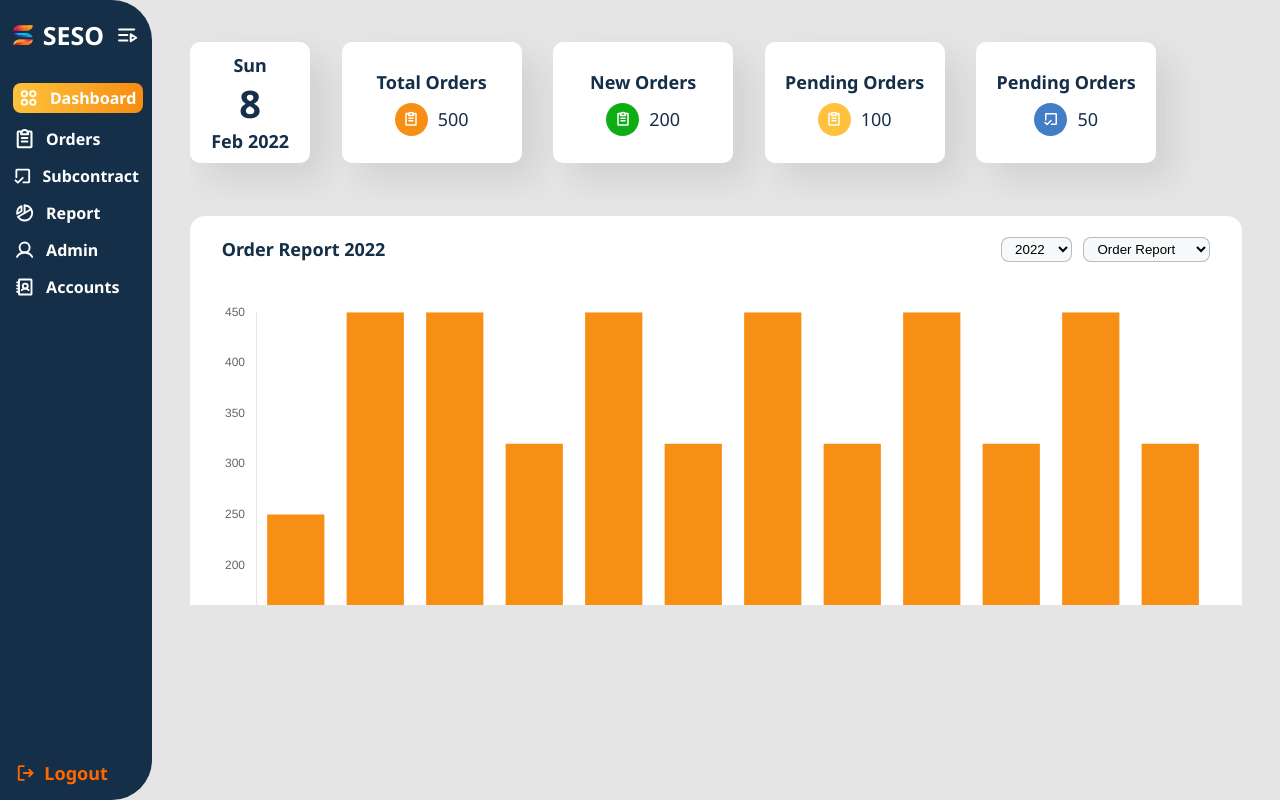
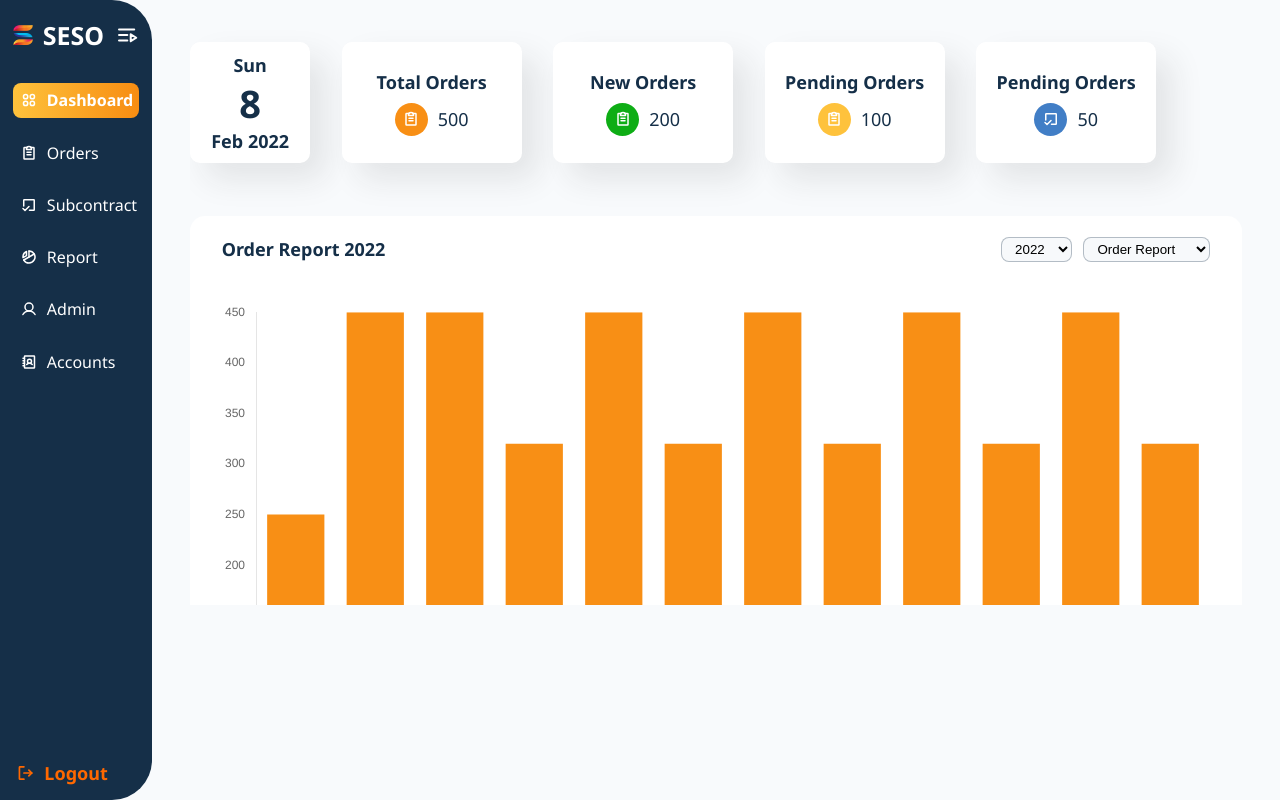
Before and after one commit to manu293/seso, a React (Create React App) app: page /dashboard in a window 1280 px wide. Built offline with nearby package versions, Linux system fonts and the light colour scheme.

Commit message:
Fixed dashbaord styles

```diff
--- a/src/components/navbar.js
+++ b/src/components/navbar.js
@@ -78,23 +78,31 @@ const Navbar = () => {
             <div className="navContainer">
 
                 <div className={(activePath === "dashboard") ? "navItemActiveContainer" : "navItemContainer"}>
-                    <CirclesFour size={20} weight="bold" color="#fff" className="navbarThirdPartIcon" />
-                    <p className="navItemText">Dashboard</p>
+                    <div className={(activePath === "dashboard") ? "navActivePadding" : "navInactivePadding"}>
+                        <CirclesFour size={16} weight="bold" color="#fff" className="navbarThirdPartIcon" />
+                        <p className={(activePath === "dashboard") ? "navItemActiveText" : "navItemText"}>Dashboard</p>
+                    </div>
                 </div>
 
                 <div className={(activePath === "orders") ? "navItemActiveContainer navItemMargin" : "navItemContainer navItemMargin"}>
-                    <ClipboardText size={22} weight="bold" color="#fff" className="navbarThirdPartIcon" />
-                    <p className="navItemText">Orders</p>
+                    <div className={(activePath === "orders") ? "navActivePadding" : "navInactivePadding"}>
+                        <ClipboardText size={16} weight="bold" color="#fff" className="navbarThirdPartIcon" />
+                        <p className={(activePath === "orders") ? "navItemActiveText" : "navItemText"}>Orders</p>
+                    </div>
                 </div>
 
                 <div className={(activePath === "subcontract") ? "navItemActiveContainer navItemMargin" : "navItemContainer navItemMargin"}>
-                    <CheckSquareOffset size={20} weight="bold" color="#fff" className="navbarThirdPartIcon" />
-                    <p className="navItemText">Subcontract</p>
+                    <div className={(activePath === "subcontract") ? "navActivePadding" : "navInactivePadding"}>
+                        <CheckSquareOffset size={16} weight="bold" color="#fff" className="navbarThirdPartIcon" />
+                        <p className={(activePath === "subcontract") ? "navItemActiveText" : "navItemText"}>Subcontract</p>
+                    </div>
                 </div>
 
                 <div className={(activePath === "report") ? "navItemActiveContainer navItemMargin" : "navItemContainer navItemMargin"}>
-                    <ChartPieSlice size={20} weight="bold" color="#fff" className="navbarThirdPartIcon" />
-                    <p className="navItemText">Report</p>
+                    <div className={(activePath === "orders") ? "navActivePadding" : "navInactivePadding"}>
+                        <ChartPieSlice size={16} weight="bold" color="#fff" className="navbarThirdPartIcon" />
+                        <p className={(activePath === "report") ? "navItemActiveText" : "navItemText"}>Report</p>
+                    </div>
                 </div>
 
                 {   (activePath === "report") &&
@@ -114,15 +122,17 @@ const Navbar = () => {
                 }
 
                 <div className={(activePath === "admin") ? "navItemActiveContainer navItemMargin" : "navItemContainer navItemMargin"}>
-                    <User size={20} weight="bold" color="#fff" className="navbarThirdPartIcon" />
-                    <p className="navItemText">Admin</p>
+                    <div className={(activePath === "orders") ? "navActivePadding" : "navInactivePadding"}>
+                        <User size={16} weight="bold" color="#fff" className="navbarThirdPartIcon" />
+                        <p className={(activePath === "admin") ? "navItemActiveText" : "navItemText"}>Admin</p>
+                    </div>
                 </div>
 
                 {   (activePath === "admin") &&
                     (
                         <ul className="navSubListContainer">
                             <li className="navSubItemText">
-                            <div className="navItemCircle" /> &nbsp; Company
+                                <div className="navItemCircle" /> &nbsp; Company
                             </li>
                             <li className="navSubItemText">
                                 <div className="navItemCircle" /> &nbsp; Customer
@@ -141,8 +151,10 @@ const Navbar = () => {
                 }
 
                 <div className={(activePath === "accounts") ? "navItemActiveContainer navItemMargin" : "navItemContainer navItemMargin"}>
-                    <AddressBook size={20} weight="bold" color="#fff" className="navbarThirdPartIcon" />
-                    <p className="navItemText">Accounts</p>
+                    <div className={(activePath === "accounts") ? "navActivePadding" : "navInactivePadding"}>
+                        <AddressBook size={16} weight="bold" color="#fff" className="navbarThirdPartIcon" />
+                        <p className={(activePath === "accounts") ? "navItemActiveText" : "navItemText"}>Accounts</p>
+                    </div>
                 </div>
 
                 {   (activePath === "accounts") &&
@@ -162,7 +174,7 @@ const Navbar = () => {
 
             <div className="navbarFooterContainer">
                 <SignOut
-                    size={20}
+                    size={18}
                     weight="bold"
                     color="#FF6800"
                     className="navbarThirdPartIcon"
--- a/src/pages/dashboard.js
+++ b/src/pages/dashboard.js
@@ -163,15 +163,17 @@ const Dashboard = () => {
                                         }
                                     }
                                 }}
-                                data={{
-                                    labels: ["Jan", "Feb", "Mar", "Apr", "May", "Jun", "Jul", "Aug", "Sep","Oct", "Nov", "Dec"],
-                                    datasets: [
+                                data={
                                         {
-                                            backgroundColor: "#F88F15",
-                                            data: [250, 450, 450, 320, 450, 320, 450, 320, 450,320, 450, 320],
-                                        }
-                                    ]
-                                }}
+                                        labels: ["Jan", "Feb", "Mar", "Apr", "May", "Jun", "Jul", "Aug", "Sep","Oct", "Nov", "Dec"],
+                                        datasets: [
+                                            {
+                                                backgroundColor: "#F88F15",
+                                                data: [250, 450, 450, 320, 450, 320, 450, 320, 450,320, 450, 320],
+                                            }
+                                        ],
+                                    }
+                                }
                             />
                         </div>
                     </div>
--- a/src/styles/dashboard.css
+++ b/src/styles/dashboard.css
@@ -172,7 +172,7 @@
     display: flex;
     width: 100%;
     margin: 2% 0;
-    background-color: #E5E5E5;
+    background-color: #F8FAFC;
 }
 
 .priorityContainer {
--- a/src/styles/index.css
+++ b/src/styles/index.css
@@ -6,7 +6,7 @@
   margin: 0;
   padding: 0;
   box-sizing: inherit;
-  background-color: #E5E5E5;
+  background-color: #F8FAFC;
 }
 
 .linkStyle {
--- a/src/styles/navbar.css
+++ b/src/styles/navbar.css
@@ -30,27 +30,20 @@
     background-color: inherit;
 }
 
-.navItemContainer {
-    display: flex;
-    flex-direction: row;
-    width: 100%;
-    align-items: center;
-    background-color: #152F48;
-}
-
 .navItemMargin {
-    margin-top: 12%;
+    margin-top: 14%;
 }
 
 .navSubItemText {
-    font-size: 14px;
+    font-size: 12px;
     color: #fff;
     font-weight: 600;
     font-family: 'Noto Sans', sans-serif;
     margin-top: 8%;
     display: flex;
     align-items: center;
-
+    background-color: inherit;
+    padding: 3% 5%;
 }
 
 .navSubListContainer {
@@ -58,6 +51,7 @@
     flex-direction: column;
     width: 100%;
     list-style: none;
+    background-color: inherit;
 }
 
 .navItemCircle {
@@ -78,21 +72,48 @@
 
 
 .navItemActiveContainer {
-    display: flex;
-    flex-direction: row;
-    width: 100%;
-    align-items: center;
     background: linear-gradient(89.8deg, #FEC23C 0.09%, #F78D12 99.77%);
     border-radius: 8px;
-    padding: 3% 0 3% 3%;
+}
+
+.navActivePadding {
+    padding: 5% 3%;
+    display: flex;
+    width: 100%;
+    justify-content: "center";
+    align-items: center;
+    background-color: inherit;
+}
+
+.navInactivePadding {
+    padding: 5% 3%;
+    display: flex;
+    width: 100%;
+    justify-content: "center";
+    align-items: center;
+    background-color: inherit;
+}
+
+.navItemContainer {
+    background-color: #152F48;
 }
 
 .navItemText {
     font-size: 16px;
     color: #fff;
-    font-weight: 600;
+    font-weight: 500;
     font-family: 'Noto Sans', sans-serif;
-    padding-left: 8%;
+    padding-left: 5%;
+    background-color: inherit;
+    width: 80%;
+}
+
+.navItemActiveText {
+    font-size: 16px;
+    color: #fff;
+    font-weight: bolder;
+    font-family: 'Noto Sans', sans-serif;
+    padding-left: 5%;
     background-color: inherit;
     width: 80%;
 }
```
